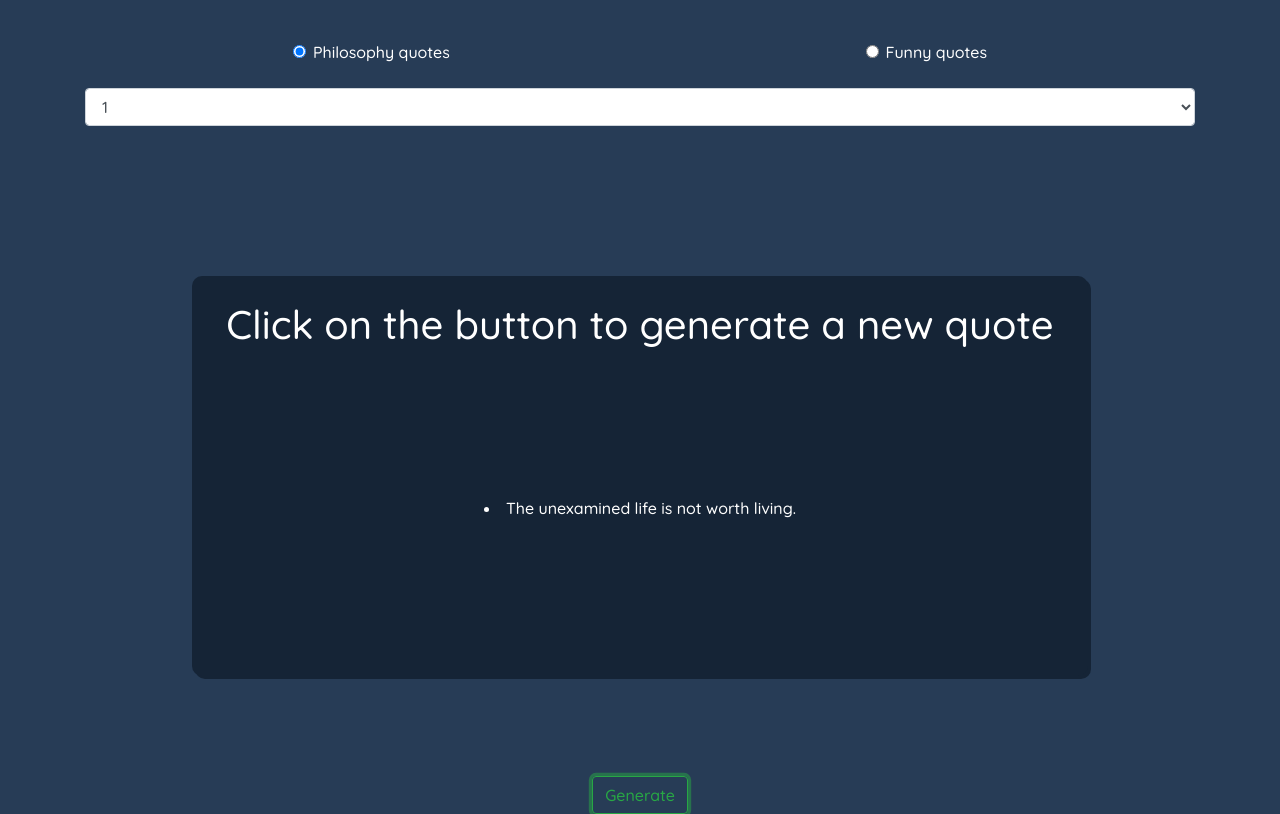
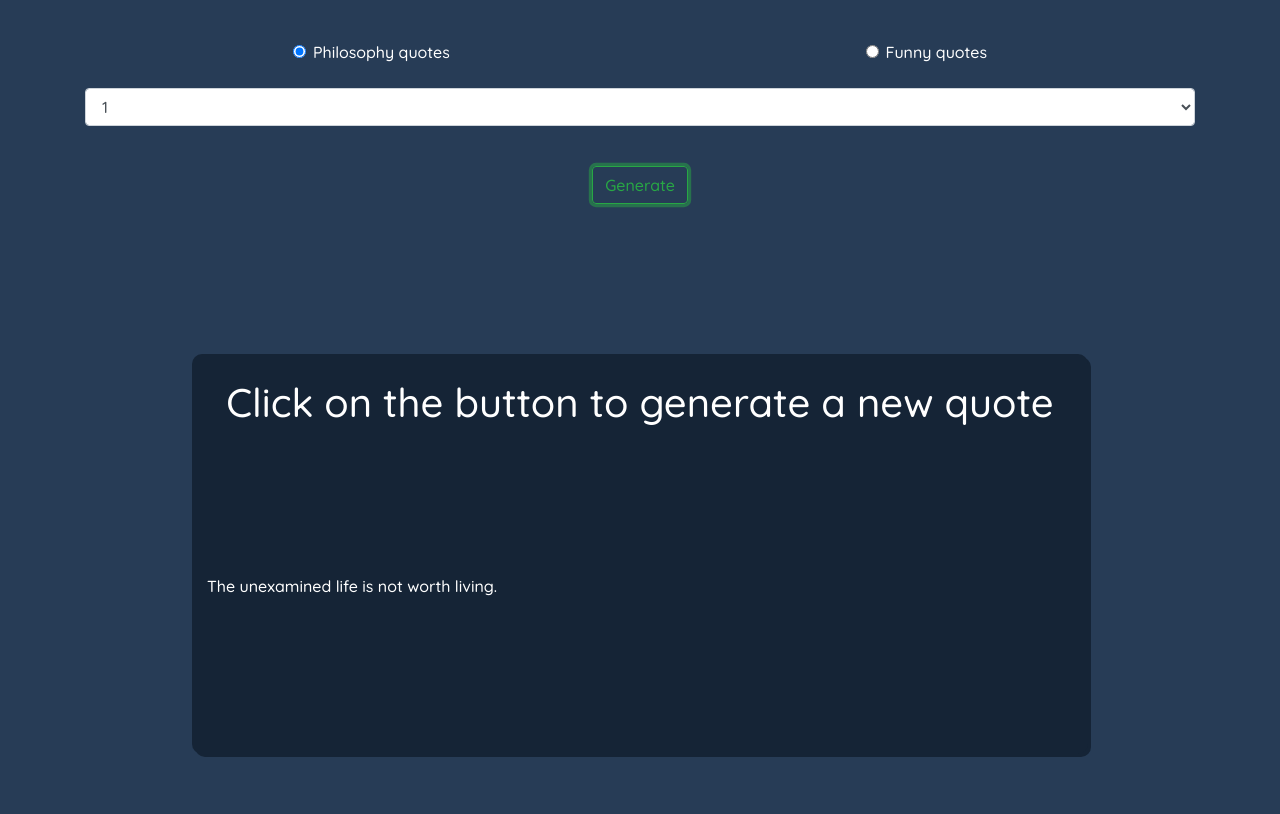
Before and after one commit to jozzbruer/Quote_generator_2, a plain HTML site: page index.html in a window 1280 px wide. Both pictures are taken after a click on the button "Generate". Drawn offline with nearby package versions, Linux system fonts and the light colour scheme.

Commit message:
Update the views

```diff
--- a/css/style.css
+++ b/css/style.css
@@ -15,7 +15,6 @@ body{
     border-radius: 10px;
     box-shadow: 3px 3px #152436;
     color: #fff;
-    text-align: center;
 }
 #form{
     margin-top: 40px;
@@ -28,5 +27,9 @@ body{
 }
 
 .text-center{
-    margin-top: 100px;
+    margin-top: 40px;
 }
+
+.text li{
+    list-style-type: none;
+}
--- a/index.html
+++ b/index.html
@@ -24,6 +24,7 @@
             </label>
           </div>
     </div>
+
     <div class="container">
         <br>
         <select id="list" class="form-control">
@@ -34,13 +35,15 @@
             <option value="5">5</option>
           </select>
     </div>
+
+    <div class="text-center">
+      <button class="btn btn-outline-success" type="submit">Generate</button>
+     </div>
     <div id="container" class="container">
-        <h1 class="mt-4">Click on the button to generate a new quote</h1>
+        <h1 class="mt-4 text-center">Click on the button to generate a new quote</h1>
         <p class="text"></p>
     </div>
-   <div class="text-center">
-    <button class="btn btn-outline-success" type="submit">Generate</button>
-   </div>
+
 </body>
 <script src="app.js"></script>
 </html>
```
